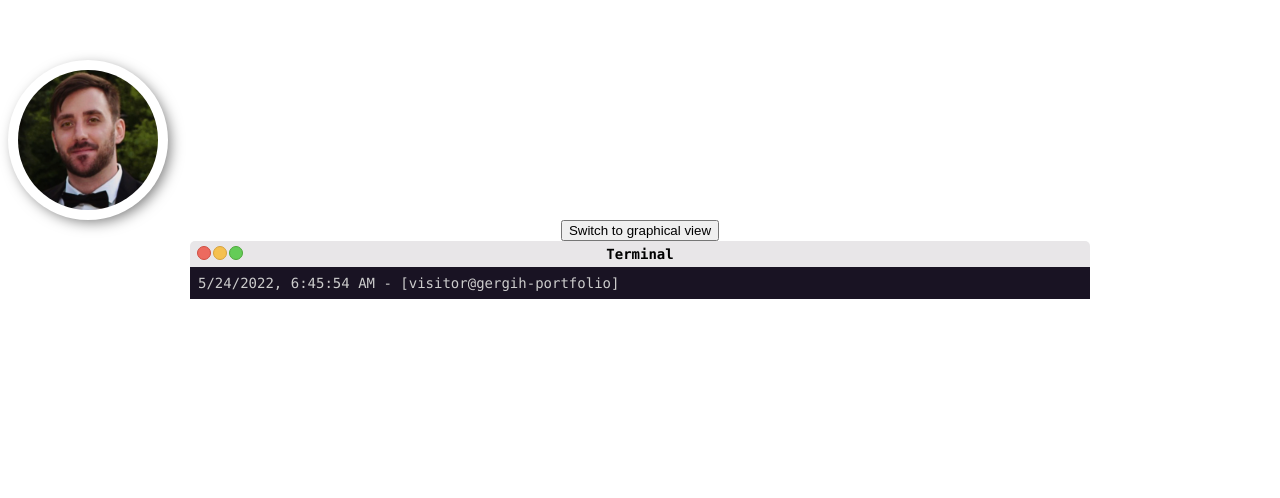
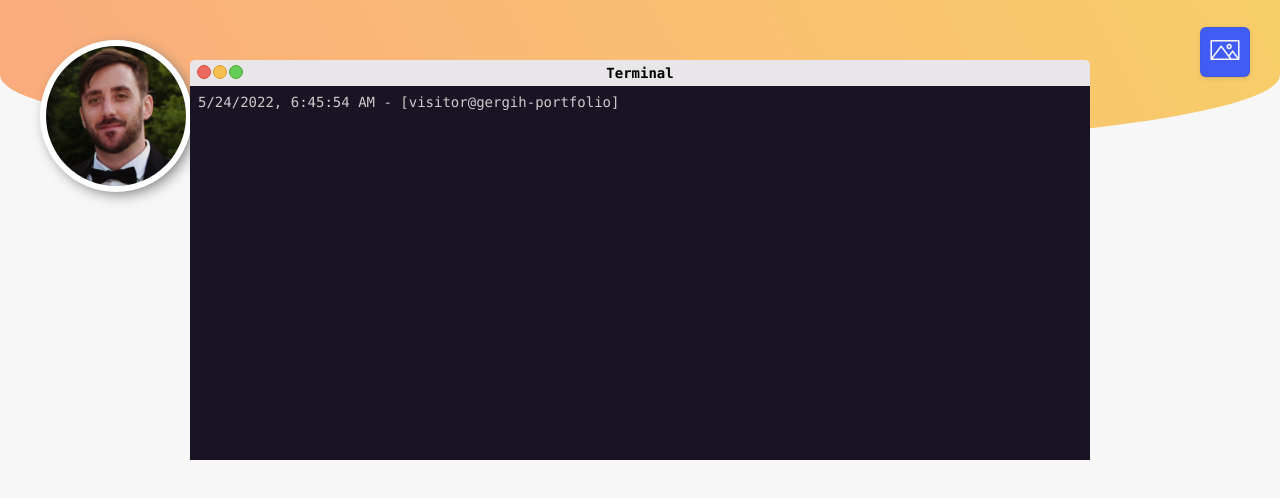
Before and after one commit to GergiH/portfolio-terminal, a Vue app: page / in a window 1280 px wide. Shown: the top 498 px of the page. Built offline with nearby package versions, Linux system fonts and the light colour scheme.

Commit message:
Added layout switcher

```diff
--- a/src/App.vue
+++ b/src/App.vue
@@ -1,23 +1,55 @@
 <template>
   <HeaderPart />
+  <TerminalView v-if="isTerminalView" />
 
-  <TerminalView />
+  <button class="layout-switcher" :onclick="toggleView" v-html="buttonIcon" />
 </template>
 
 <script>
-import HeaderPart from './components/HeaderPart.vue'
-import TerminalView from './components/TerminalView.vue'
+import { ref } from 'vue';
+import HeaderPart from './components/HeaderPart.vue';
+import TerminalView from './components/TerminalView.vue';
 
 export default {
   name: 'App',
   components: {
     HeaderPart,
     TerminalView
+  },
+  setup() {
+    const isTerminalView = ref(true);
+    const buttonIcon = ref('');
+
+    const toggleView = () => {
+      console.log(isTerminalView.value);
+      isTerminalView.value = !isTerminalView.value;
+      handleButtonIcon();
+    };
+
+    const handleButtonIcon = () => {
+      if (isTerminalView.value) {
+        buttonIcon.value = '<svg class="svg-icon" viewBox="0 0 20 20"><path fill="#F7F7F7" d="M18.555,15.354V4.592c0-0.248-0.202-0.451-0.45-0.451H1.888c-0.248,0-0.451,0.203-0.451,0.451v10.808c0,0.559,0.751,0.451,0.451,0.451h16.217h0.005C18.793,15.851,18.478,14.814,18.555,15.354 M2.8,14.949l4.944-6.464l4.144,5.419c0.003,0.003,0.003,0.003,0.003,0.005l0.797,1.04H2.8z M13.822,14.949l-1.006-1.317l1.689-2.218l2.688,3.535H13.822z M17.654,14.064l-2.791-3.666c-0.181-0.237-0.535-0.237-0.716,0l-1.899,2.493l-4.146-5.42c-0.18-0.237-0.536-0.237-0.716,0l-5.047,6.598V5.042h15.316V14.064z M12.474,6.393c-0.869,0-1.577,0.707-1.577,1.576s0.708,1.576,1.577,1.576s1.577-0.707,1.577-1.576S13.343,6.393,12.474,6.393 M12.474,8.645c-0.371,0-0.676-0.304-0.676-0.676s0.305-0.676,0.676-0.676c0.372,0,0.676,0.304,0.676,0.676S12.846,8.645,12.474,8.645"></path></svg>';
+      } else {
+        buttonIcon.value = '<svg class="svg-icon" viewBox="0 0 20 20"><path fill="#F7F7F7" d="M17.701,3.919H2.299c-0.223,0-0.405,0.183-0.405,0.405v11.349c0,0.223,0.183,0.406,0.405,0.406h15.402c0.224,0,0.405-0.184,0.405-0.406V4.325C18.106,4.102,17.925,3.919,17.701,3.919 M17.296,15.268H2.704V7.162h14.592V15.268zM17.296,6.352H2.704V4.73h14.592V6.352z M5.947,5.541c0,0.223-0.183,0.405-0.405,0.405H3.515c-0.223,0-0.405-0.182-0.405-0.405c0-0.223,0.183-0.405,0.405-0.405h2.027C5.764,5.135,5.947,5.318,5.947,5.541"></path></svg>';
+      }
+    };
+
+    handleButtonIcon();
+
+    return {
+      buttonIcon,
+      isTerminalView,
+      toggleView
+    };
   }
 }
 </script>
 
 <style>
+html {
+  background: #f7f7f7;
+}
+
 #app {
   font-family: Avenir, Helvetica, Arial, sans-serif;
   -webkit-font-smoothing: antialiased;
@@ -31,4 +63,46 @@ export default {
 .keep-spaces {
   white-space: pre-wrap;
 }
+
+button {
+  backface-visibility: hidden;
+  background-color: #405cf5;
+  border-radius: 6px;
+  border-width: 0;
+  box-shadow: rgba(50, 50, 93, .1) 0 0 0 1px inset,rgba(50, 50, 93, .1) 0 2px 5px 0,rgba(0, 0, 0, .07) 0 1px 1px 0;
+  box-sizing: border-box;
+  color: #fff;
+  cursor: pointer;
+  font-size: 100%;
+  height: 44px;
+  line-height: 1.15;
+  margin: 12px 0 0;
+  min-width: 50px;
+  min-height: 50px;
+  outline: none;
+  overflow: hidden;
+  padding: 0 8px;
+  position: relative;
+  text-align: center;
+  text-transform: none;
+  transform: translateZ(0);
+  transition: all .2s,box-shadow .08s ease-in;
+  user-select: none;
+  -webkit-user-select: none;
+  touch-action: manipulation;
+}
+
+button:disabled {
+  cursor: default;
+}
+
+button:focus {
+  box-shadow: rgba(50, 50, 93, .1) 0 0 0 1px inset, rgba(50, 50, 93, .2) 0 6px 15px 0, rgba(0, 0, 0, .1) 0 2px 2px 0, rgba(50, 151, 211, .3) 0 0 0 4px;
+}
+
+.layout-switcher {
+  position: absolute;
+  right: 30px;
+  top: 15px;
+}
 </style>
--- a/src/components/HeaderPart.vue
+++ b/src/components/HeaderPart.vue
@@ -1,4 +1,6 @@
 <template>
+  <div class="header-background"></div>
+
   <div class="image-container">
     <img src="../assets/portrait.jpg" />
   </div>
@@ -13,7 +15,7 @@ export default {
   setup() {
 
     return {
-    }
+    };
   }
 }
 </script>
@@ -25,14 +27,32 @@ img {
   width: inherit;
 }
 
+.header-background {
+  background-color: #FBAB7E;
+  background-image: linear-gradient(62deg, #FBAB7E 0%, #F7CE68 100%);
+  border-bottom-left-radius: 55%;
+  border-bottom-right-radius: 55%;
+  height: 150px;
+  left: 0px;
+  overflow: hidden;
+  position: absolute;
+  top: 0px;
+  width: 100%;
+  z-index: -10;
+}
+
 .image-container {
   background: #ffffff;
   border-radius: 50%;
   box-shadow: 4px 4px 14px -2px #7a7a7a;
-  padding: 10px;
+  left: 40px;
+  padding: 6px;
+  position: absolute;
   height: 140px;
+  top: 40px;
   width: 140px;
   -moz-border-radius: 50%;
   -webkit-border-radius: 50%;
+  z-index: -5;
 }
 </style>
--- a/src/components/TerminalView.vue
+++ b/src/components/TerminalView.vue
@@ -1,6 +1,4 @@
 <template>
-  <button>Switch to graphical view</button>
-
   <div id="terminal-window">
     <div class="top">
         <div class="btns">
@@ -109,7 +107,7 @@ export default {
       handleCommand,
       lines,
       prompt
-    }
+    };
   }
 }
 </script>
@@ -135,6 +133,7 @@ textarea:focus, input:focus{
   border-radius: 10px 10px 0 0;
   color: #cccccc;
   font-family: Hack, "Cascadia Code", Consolas, "SF Mono", "DejaVu Sans Mono", monospace;
+  height: 400px;
   margin: auto;
   text-align: left;
   width: 900px;
@@ -174,6 +173,7 @@ textarea:focus, input:focus{
 }
 
 #terminal-window > .body {
+  overflow: hidden;
   padding: 8px;
 }
 
```
